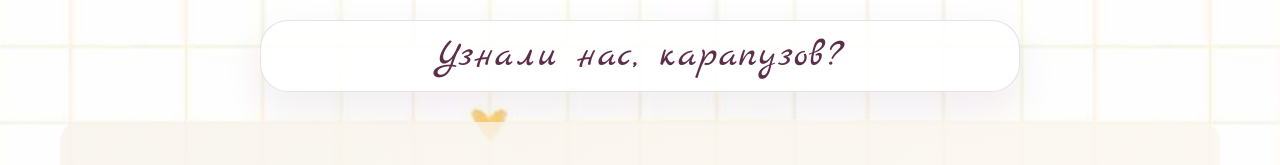
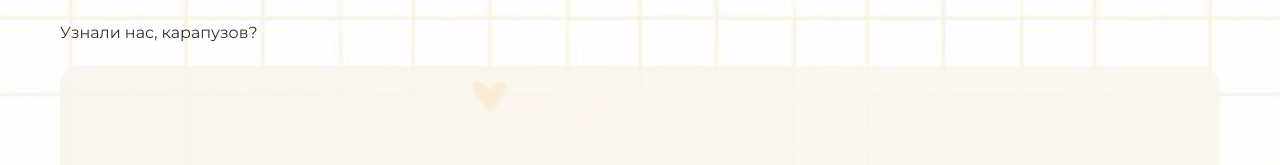
Before and after one commit to L0rellin/wsd, a website: page index.html in a window 1280 px wide. Shown: the top 165 px of the page. Drawn offline with Linux system fonts and the light colour scheme.

Commit message:
Update index.html

```diff
--- a/index.html
+++ b/index.html
@@ -10,7 +10,7 @@
 </head>
 <body>
     <div class="container">
-        <p class="page-intro">Узнали нас, карапузов?</p>
+        <p>Узнали нас, карапузов?</p>
         <!-- Приветственный блок -->
         <section id="welcome" class="section welcome-section">
             <!-- Первый блок: фото пары с именами -->
```
